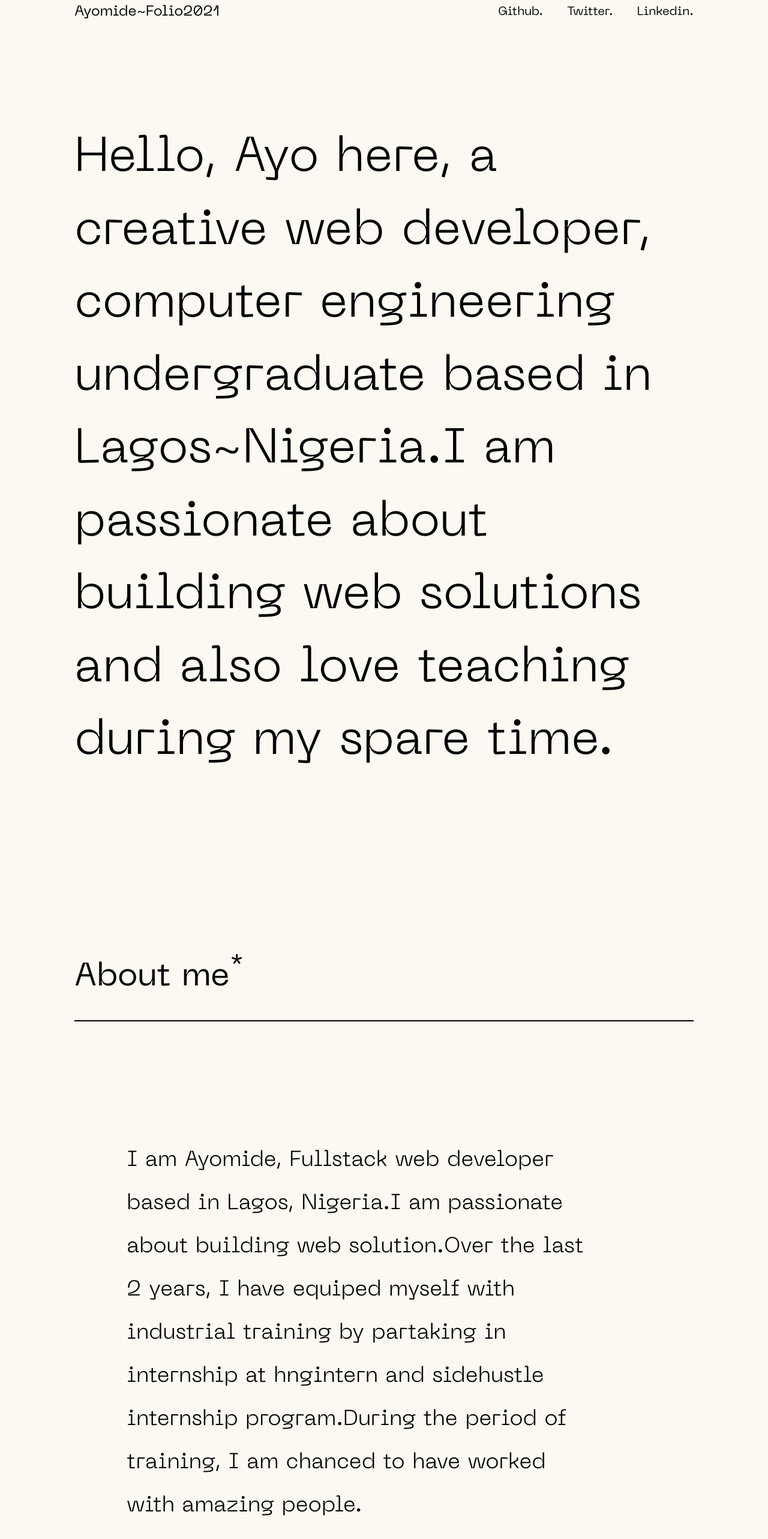
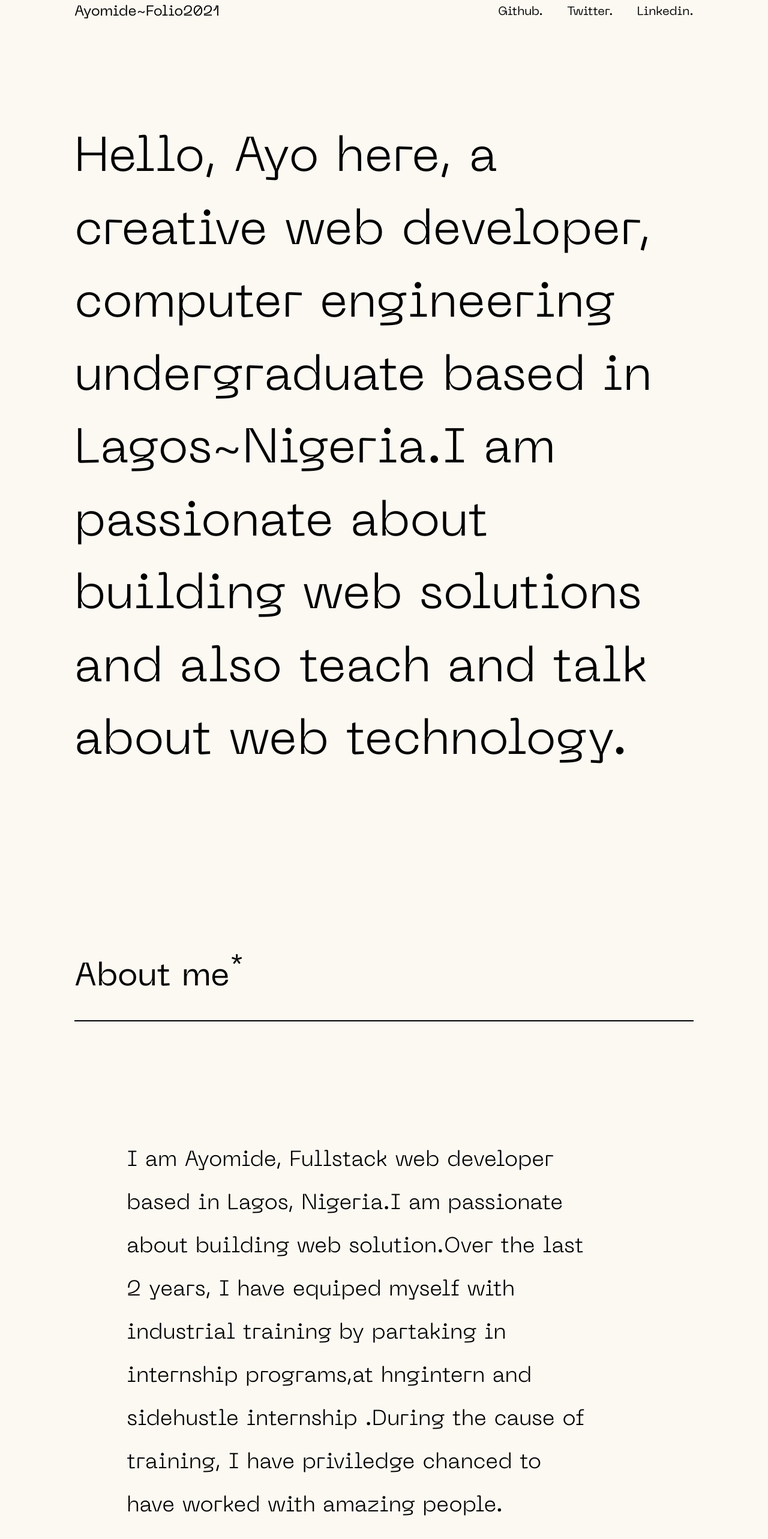
Before and after one commit to devphaseX/-my_portfolio, a Next.js app: page / in a window 1280 px wide. Shown: the part 64-2630 px from the top of the page at 60% size. Built offline with nearby package versions, Linux system fonts and the light colour scheme.

Commit message:
this commit is just one kind of commit meant to fix a nasty csss viewport bug

```diff
--- a/components/about/About.tsx
+++ b/components/about/About.tsx
@@ -17,9 +17,10 @@ const About: FC = () => {
         Lagos, Nigeria.I am passionate about building web
         solution.Over the last 2 years, I have equiped
         myself with industrial training by partaking in
-        internship at hngintern and sidehustle internship
-        program.During the period of training, I am chanced
-        to have worked with amazing people.
+        internship programs,at hngintern and sidehustle
+        internship .During the cause of training, I have
+        priviledge chanced to have worked with amazing
+        people.
       </p>
       <div className="about-contact">
         <Button href="">Download Resume</Button>
--- a/components/hero/Hero.tsx
+++ b/components/hero/Hero.tsx
@@ -5,8 +5,8 @@ const Heroes: FC = () => {
     <div className="hero">
       Hello, Ayo here, a creative web developer, computer
       engineering undergraduate based in Lagos~Nigeria.I am
-      passionate about building web solutions and also love
-      teaching during my spare time.
+      passionate about building web solutions and also teach
+      and talk about web technology.
     </div>
   );
 };
--- a/styles/globals.scss
+++ b/styles/globals.scss
@@ -30,7 +30,6 @@ a {
 html {
   font-size: 62.5%;
   scroll-behavior: smooth;
-  width: 100vw;
 }
 
 body {
```
